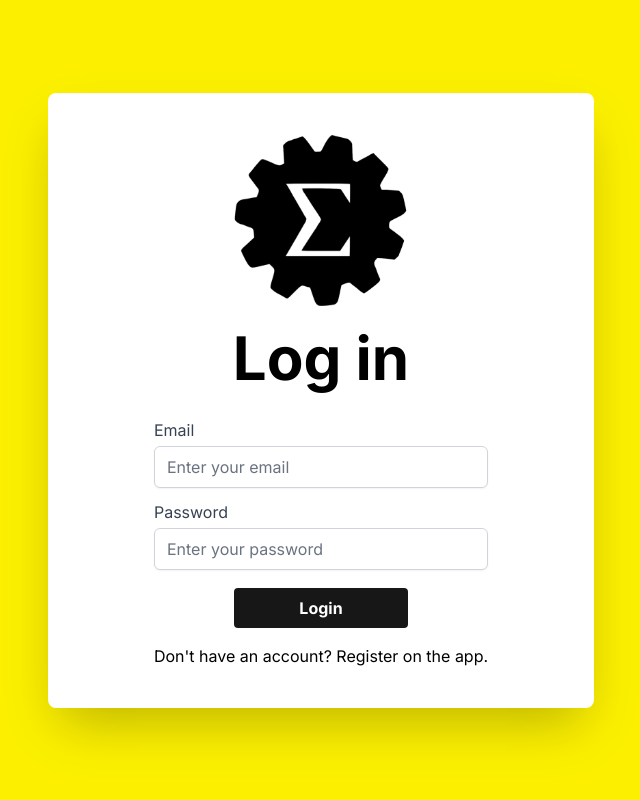
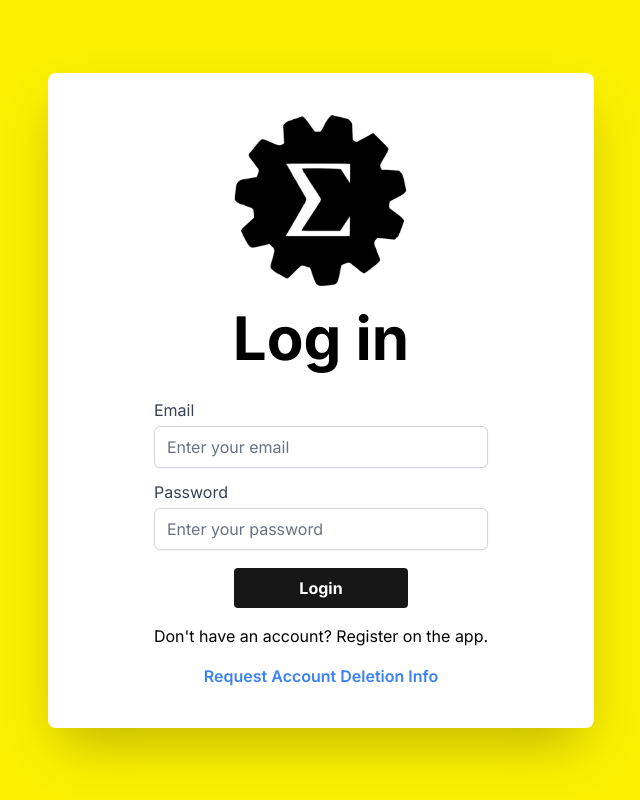
Before and after one commit to frc-emotion/website, a Next.js app: page /login in a window 1280 px wide. Shown: the whole page, without its empty margins (319-959 px from the left). Built offline with nearby package versions, Linux system fonts and the light colour scheme.

Commit message:
more info

```diff
--- a/src/components/Login.tsx
+++ b/src/components/Login.tsx
@@ -10,6 +10,7 @@ export default function Login() {
     const [password, setPassword] = useState("");
     const { login } = useContext(AuthContext);
     const [loading, setLoading] = useState(false);
+    const [showPopup, setShowPopup] = useState(false);
 
     const handleSubmit = async (e: React.FormEvent) => {
         e.preventDefault();
@@ -18,8 +19,12 @@ export default function Login() {
         setLoading(false);
     };
 
+    const handleClosePopup = () => {
+        setShowPopup(false);
+    };
+
     return (
-        <main className="h-screen bg-teamYellow-500">
+        <main className="h-screen bg-teamYellow-500 relative">
             <div className="flex h-full w-full items-center justify-center">
                 <div className="rounded-lg bg-white px-[100px] shadow-2xl -hlg:px-[15%]">
                     <div className="my-10">
@@ -87,14 +92,51 @@ export default function Login() {
                             </div>
                         </form>
                         <div className="mt-4 text-center">
-                            {/* <Link href="/register" className="text-blue-500 hover:underline">
-                                Don't have an account? Register on the app.
-                            </Link> */}
                             Don't have an account? Register on the app.
+                        </div>
+
+                        {/* Trigger for Popup */}
+                        <div className="mt-4 text-center">
+                            <button
+                                onClick={() => setShowPopup(true)}
+                                className="text-blue-500 hover:underline font-semibold"
+                            >
+                                Request Account Deletion Info
+                            </button>
                         </div>
                     </div>
                 </div>
             </div>
+
+            {showPopup && (
+                <div className="fixed inset-0 z-50 flex mt-0 items-center justify-center bg-black bg-opacity-50">
+                    <div className="bg-white rounded-md p-6 max-w-md w-full relative">
+                        <button
+                            className="absolute top-2 right-2 text-gray-600 hover:text-black"
+                            onClick={handleClosePopup}
+                        >
+                            X
+                        </button>
+                        <h2 className="text-lg font-bold mb-4">
+                            Request Account and Data Deletion
+                        </h2>
+                        <p className="mb-2">
+                            As a user of the <strong>Nautilus App</strong>, you have the right to request deletion of your account and associated data.
+                        </p>
+                        <p className="mb-2">
+                            <strong>To request deletion:</strong><br />
+                            Login to your account and click the 'Delete Account' button on the account page.
+                        </p>
+                        <p className="mb-2">
+                            By submitting a deletion request, all personal information associated with your account (including your email, profile details) will be permanently removed from our servers. Certain non-personally identifiable data may be retained for a limited period as required by law, compliance or telemetry purposes.
+                        </p>
+                        <p className="mb-2">
+                            Please note: Account deletion is irreversible. Once completed, your data cannot be recovered.
+                        </p>
+
+                    </div>
+                </div>
+            )}
         </main>
     );
 }
```
